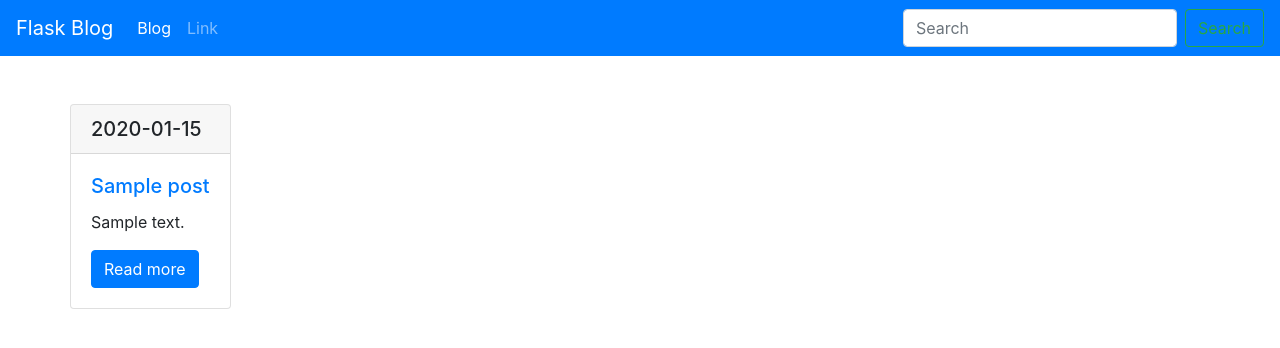
After one commit to arepw/flaskBlog, a Python web app: template app/posts/templates/posts/posts.html in a window 1280 px wide. The commit adds this page. Shown: the top 348 px of the page. Run offline with Jinja, Linux system fonts and the light colour scheme; the template is opened without the code that fills it: most values are stand-ins (such as "Sample title", 1, 10 or a date in 2020).

Commit message:
Added index page, sqlaclhemy models for posts, posts blueprint and views.

```diff
--- a/app/app.py
+++ b/app/app.py
@@ -1,5 +1,10 @@
 from flask import Flask
+from flask_sqlalchemy import SQLAlchemy
 from config import Config
+
 
 app = Flask(__name__)
 app.config.from_object(Config)  # Takes config class as an argument for configuration
+
+
+db = SQLAlchemy(app)
--- a/app/flask_app.py
+++ b/app/flask_app.py
@@ -1,5 +1,8 @@
-from app import app
+from app import app, db
 import views
+from posts.blueprint import posts
+
+app.register_blueprint(posts, url_prefix='/blog')
 
 if __name__ == '__main__':
     app.run()
--- /dev/null
+++ b/app/posts/templates/posts/posts.html
@@ -0,0 +1,24 @@
+{% extends 'base.html' %}
+{% block title %}
+  Posts
+{% endblock %}
+
+{% block content %}
+  {% for post in posts %}
+    <div class="card">
+      <h5 class="card-header">
+        {{ post.created.date() }}
+      </h5>
+      <div class="card-body">
+        <h5 class="card-title"><a href="{{ url_for('posts.post_details', slug=post.slug) }}">
+          {{ post.title }}
+        </a></h5>
+        <p class="card-text">{{ post.body }}</p>
+        <a href="{{ url_for('posts.post_details', slug=post.slug) }}"
+           class="btn btn-primary">
+          Read more
+        </a>
+      </div>
+    </div>
+  {% endfor %}
+{% endblock %}
--- a/app/templates/base.html
+++ b/app/templates/base.html
@@ -2,9 +2,45 @@
 <html lang="en">
 <head>
     <meta charset="UTF-8">
-    <title>Title</title>
+    <title>
+      {% block title %}
+      {% endblock %}
+    </title>
+    <link rel="stylesheet" href="https://cdn.jsdelivr.net/npm/bootstrap@4.6.2/dist/css/bootstrap.min.css"
+          integrity="sha384-xOolHFLEh07PJGoPkLv1IbcEPTNtaed2xpHsD9ESMhqIYd0nLMwNLD69Npy4HI+N"
+          crossorigin="anonymous">
 </head>
 <body>
+<nav class="navbar navbar-expand-lg navbar-dark bg-primary mb-5">
+  <!-- mb-5 - margin-bottom 5 -->
+  <a class="navbar-brand" href="{{ url_for('index') }}">Flask Blog</a>
+  <button class="navbar-toggler" type="button" data-toggle="collapse" data-target="#navbarSupportedContent" aria-controls="navbarSupportedContent" aria-expanded="false" aria-label="Toggle navigation">
+    <span class="navbar-toggler-icon"></span>
+  </button>
 
+  <div class="collapse navbar-collapse" id="navbarSupportedContent">
+    <ul class="navbar-nav mr-auto">
+      <li class="nav-item active">
+        <a class="nav-link" href="{{ url_for('posts.posts_list') }}">Blog <span class="sr-only">(current)</span></a>
+      </li>
+      <li class="nav-item">
+        <a class="nav-link" href="#">Link</a>
+      </li>
+<!--      <li class="nav-item">-->
+<!--        <a class="nav-link disabled">Disabled</a>-->
+<!--      </li>-->
+    </ul>
+    <form class="form-inline my-2 my-lg-0">
+      <input class="form-control mr-sm-2" type="search" placeholder="Search" aria-label="Search">
+      <button class="btn btn-outline-success my-2 my-sm-0" type="submit">Search</button>
+    </form>
+  </div>
+</nav>
+<div class="container">
+  <div class="row">
+      {% block content %}
+      {% endblock %}
+  </div>
+</div>
 </body>
 </html>
--- a/app/views.py
+++ b/app/views.py
@@ -4,4 +4,4 @@ from app import app
 
 @app.route('/')
 def index():
-    return 'Hello world! '
+    return render_template('index.html')
```
Also changed, not shown: app/config.py (+7 -0 lines), app/models.py (added, +29 -0 lines), app/posts/blueprint.py (added, +16 -0 lines), app/posts/templates/posts/post_detail.html (added, +12 -0 lines), app/templates/index.html (added, +8 -0 lines).
